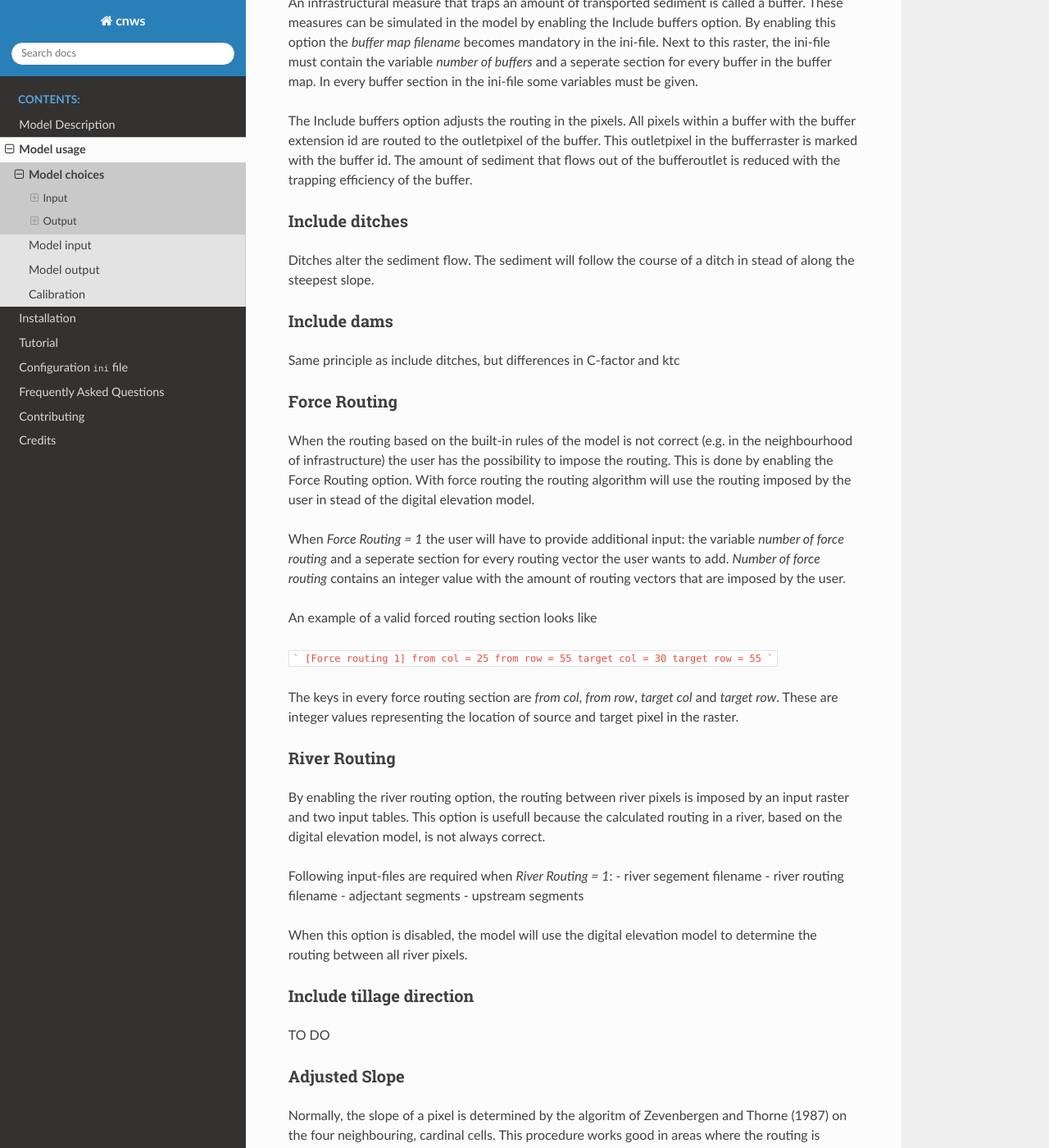
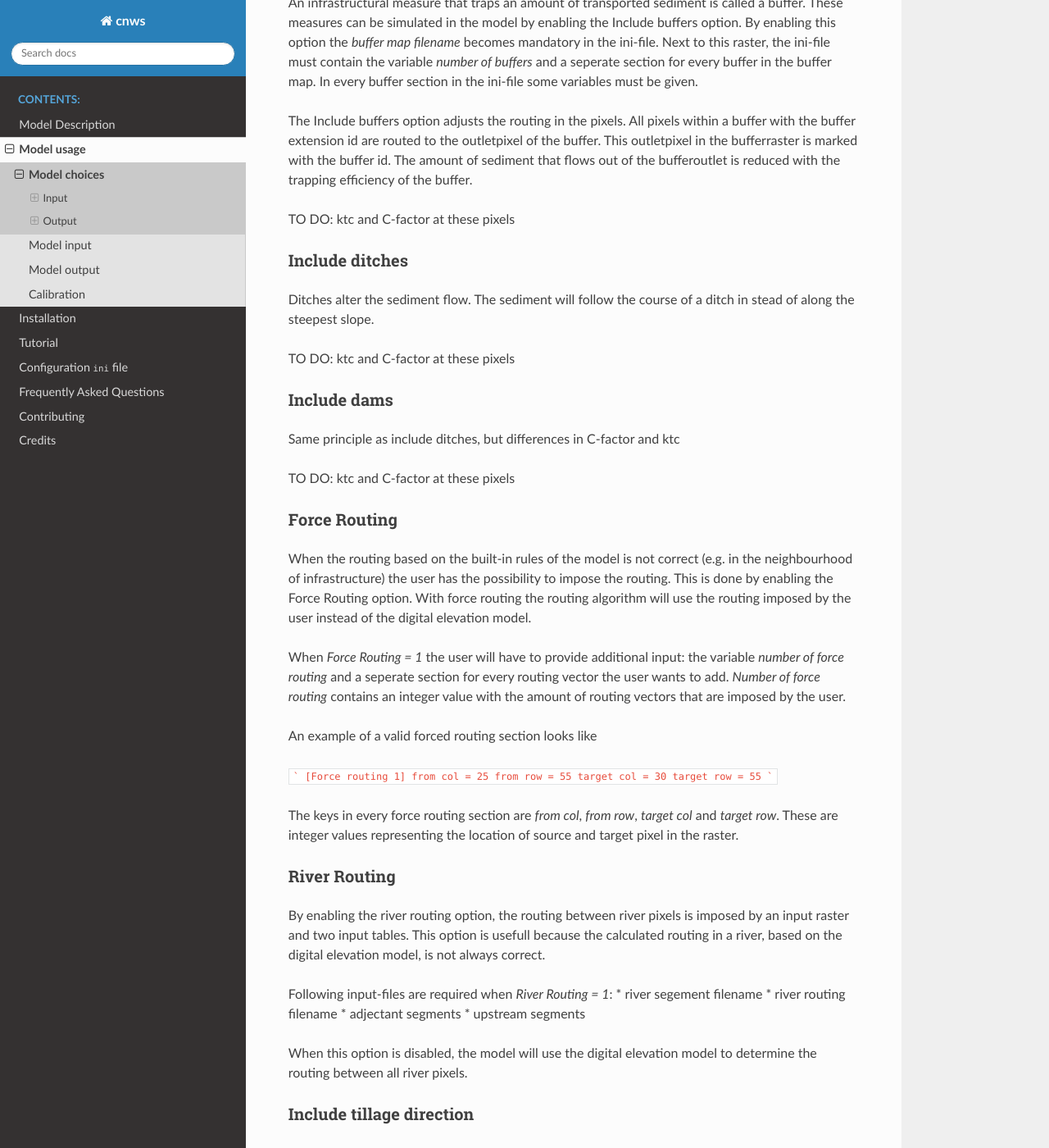
Before and after one commit to watem-sedem/watem-sedem, a Sphinx documentation site: the page built from docs/choices.rst, in a window 1280 px wide and 1400 px high, scrolled down 1946 px. Shown: the whole window at 82% size. Built offline with Sphinx 7.4.7 and the Read the Docs theme 2.0.0, drawn with Linux system fonts in a browser that asks for light colours; pages that are not in the unit, such as notebooks, are missing from menus.

Commit message:
Fixing and adjusting small things

```diff
--- a/docs/choices.rst
+++ b/docs/choices.rst
@@ -96,12 +96,16 @@ variable `number of buffers` and a seperate section for every buffer in the buff
 The Include buffers option adjusts the routing in the pixels. All pixels within a buffer with the buffer extension id are routed to the outletpixel of the buffer. This outletpixel
 in the bufferraster is marked with the buffer id. The amount of sediment that flows out of the bufferoutlet is reduced with the trapping efficiency of the buffer.
 
+TO DO: ktc and C-factor at these pixels
+
 .. _includeditches:
 
 Include ditches
 ###############
 
 Ditches alter the sediment flow. The sediment will follow the course of a ditch in stead of along the steepest slope.
+
+TO DO: ktc and C-factor at these pixels
 
 .. _includedams:
 
@@ -110,11 +114,13 @@ Include dams
 
 Same principle as include ditches, but differences in C-factor and ktc
 
+TO DO: ktc and C-factor at these pixels
+
 Force Routing
 #############
 
 When the routing based on the built-in rules of the model is not correct (e.g. in the neighbourhood of infrastructure) the user has the possibility to impose the routing.
-This is done by enabling the Force Routing option. With force routing the routing algorithm will use the routing imposed by the user in stead of the digital elevation model.
+This is done by enabling the Force Routing option. With force routing the routing algorithm will use the routing imposed by the user instead of the digital elevation model.
 
 When `Force Routing = 1` the user will have to provide additional input: the variable `number of force routing` and a seperate
 section for every routing vector the user wants to add. `Number of force routing` contains an integer value with the amount of routing vectors that are imposed by the user.
@@ -141,10 +147,10 @@ By enabling the river routing option, the routing between river pixels is impose
 This option is usefull because the calculated routing in a river, based on the digital elevation model, is not always correct.
 
 Following input-files are required when `River Routing = 1`:
-- river segement filename
-- river routing filename
-- adjectant segments
-- upstream segments
+* river segement filename
+* river routing filename
+* adjectant segments
+* upstream segments
 
 When this option is disabled, the model will use the digital elevation model to determine the routing between all river pixels.
 
--- a/docs/input.rst
+++ b/docs/input.rst
@@ -105,6 +105,8 @@ Buffer map filename
 
 Filename of the buffer map. This raster is only mandatory when :ref:`Include buffers = 1 <includebuffers>`.
 
+TO DO: figure with example bufid/buf extionsion id.
+
 The datatype of the buffermap is integer16.
 
 Ditch map filename
@@ -114,12 +116,16 @@ Filename of the ditch map. This raster is only mandatory when :ref:`Include ditc
 
 TO DO: dataype raster
 
+TO DO: figure with example routing
+
 Dam map filename
 ****************
 
 Filename of the dam map. This raster is only mandatory when :ref:`Include dams = 1 <includedams>`
 
 TO DO: dataype raster
+
+TO DO: figure with example routing
 
 P factor map filename
 *********************
--- a/docs/model.rst
+++ b/docs/model.rst
@@ -2,10 +2,13 @@
 Model Description
 #################
 
-CN-WS consists of three major parts:
+CN-WS consists of three major parts. A routing algorithm and a combination of two models: WaTEM-SEDEM and the Curve Number Model.
+
+These parts are described in the the following chapters. The last part describes the combination of the three parts.
 
 .. toctree::
 
   watem-sedem
   curve-number
   routing
+  cn-ws
```
Also changed, not shown: docs/output.rst (+14 -9 lines), docs/watem-sedem.rst (+5 -5 lines).
